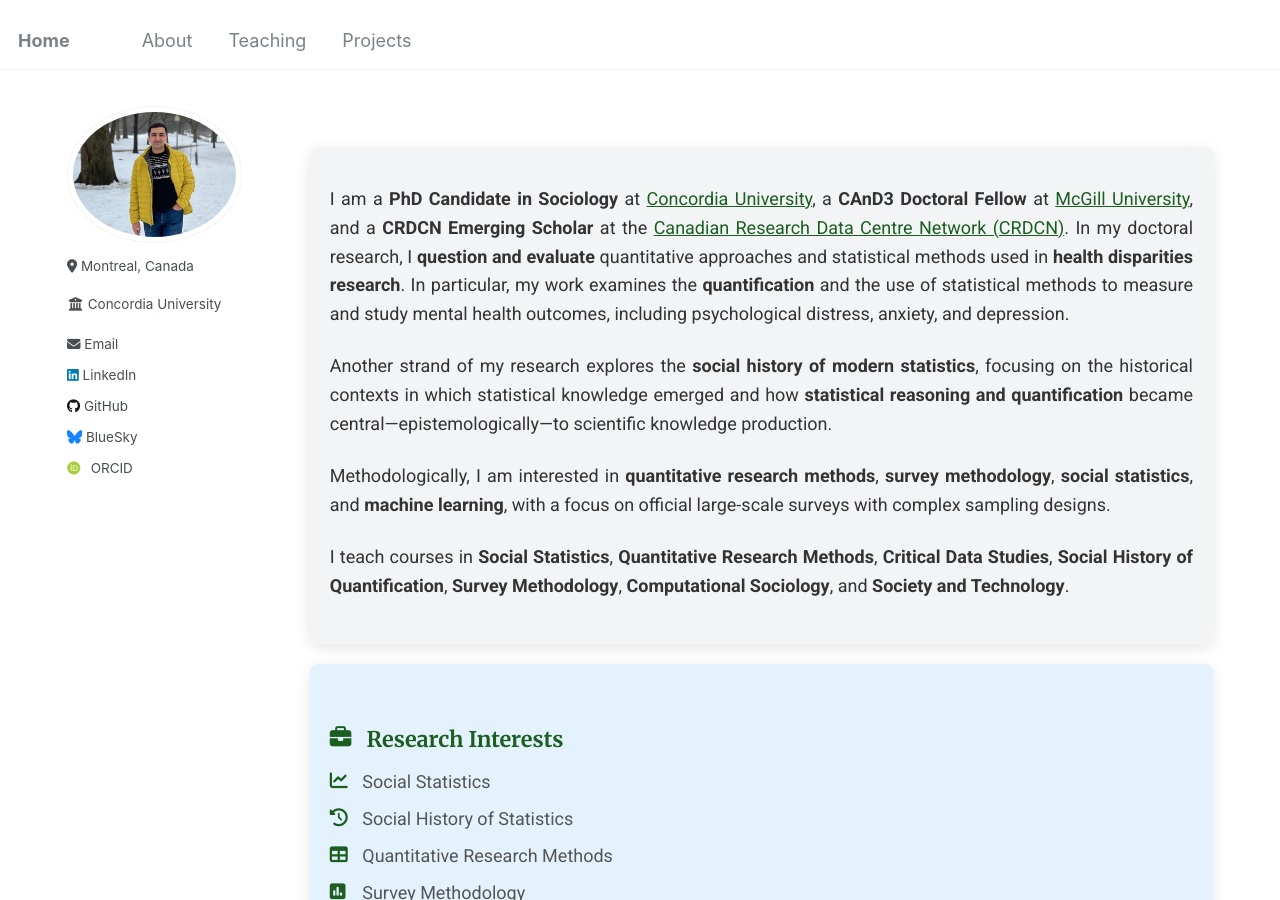
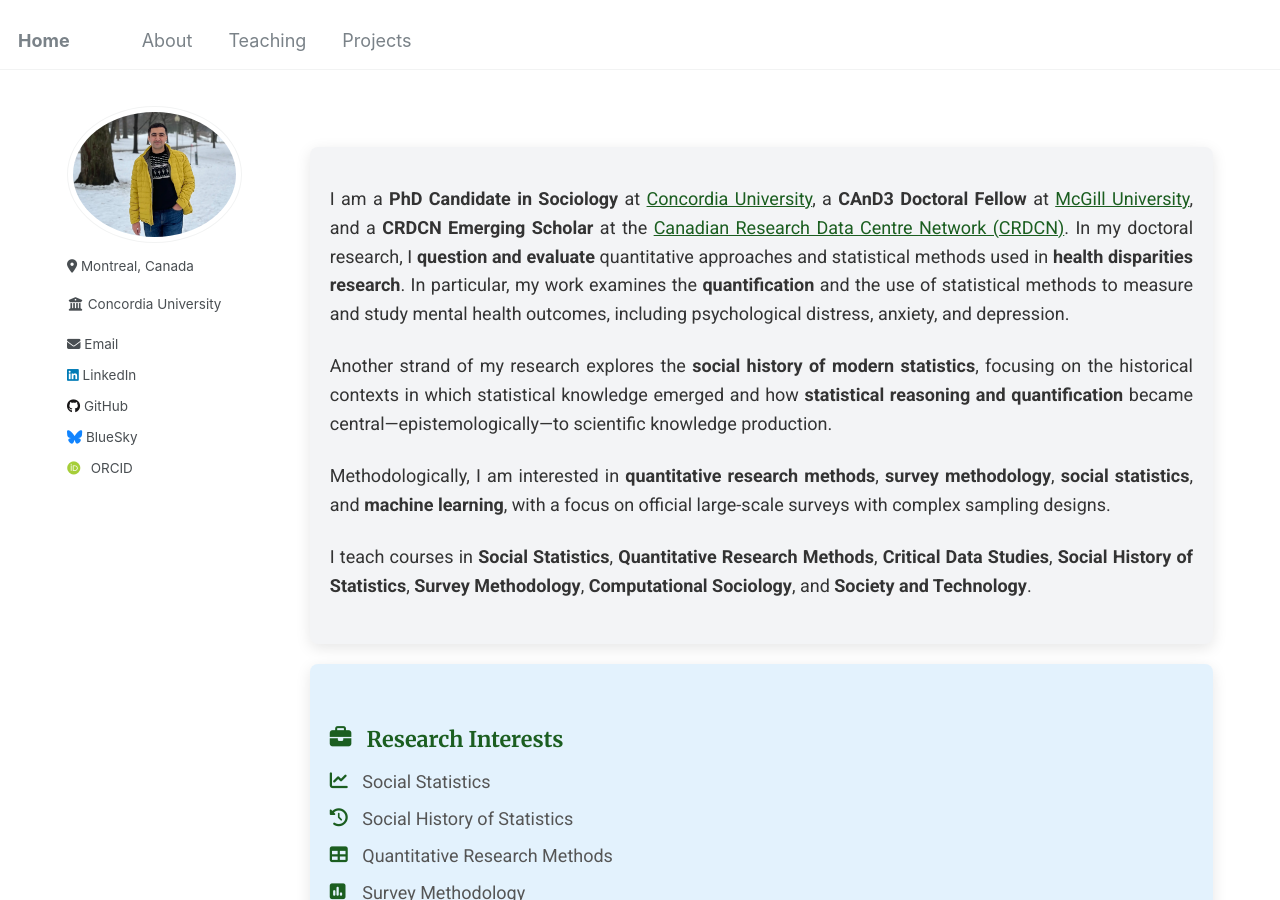
Before and after one commit to Mohsnmonji/mohsnmonji.github.io, a Jekyll site: the page built from about-me.md, in a window 1280 px wide and 900 px high. Built offline with Jekyll 4.4.1, drawn with Linux system fonts in a browser that asks for light colours; some web fonts are replaced.

Commit message:
Update about-me.md

```diff
--- a/about-me.md
+++ b/about-me.md
@@ -111,7 +111,7 @@ author_profile: true
 
   <p>
     I teach courses in <strong>Social Statistics</strong>,
-    <strong>Quantitative Research Methods</strong>, <strong>Critical Data Studies</strong>, <strong>Social History of Quantification</strong>,
+    <strong>Quantitative Research Methods</strong>, <strong>Critical Data Studies</strong>, <strong>Social History of Statistics</strong>,
     <strong>Survey Methodology</strong>, <strong>Computational Sociology</strong>, and <strong>Society and Technology</strong>.
   </p>
 </div>
```
